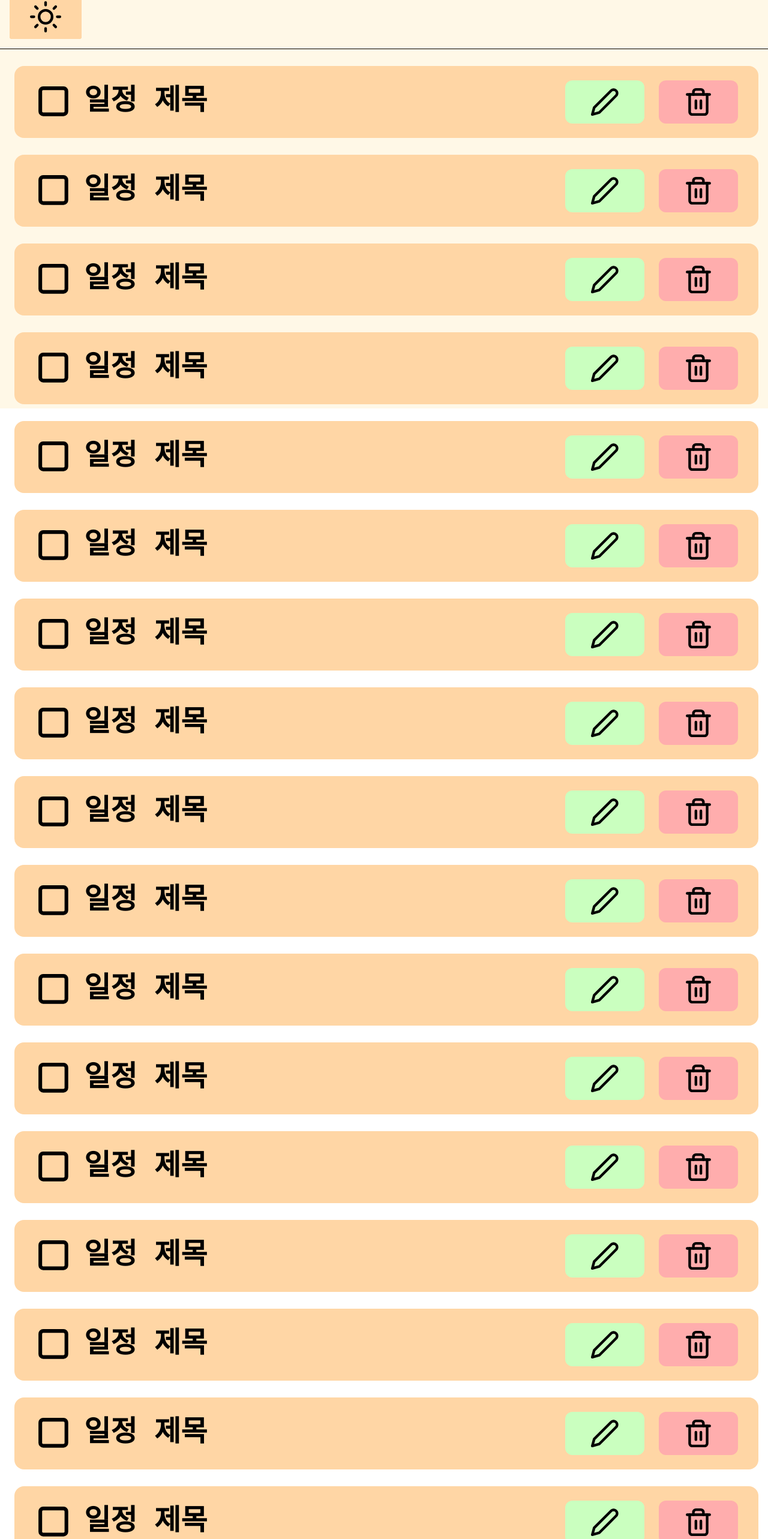
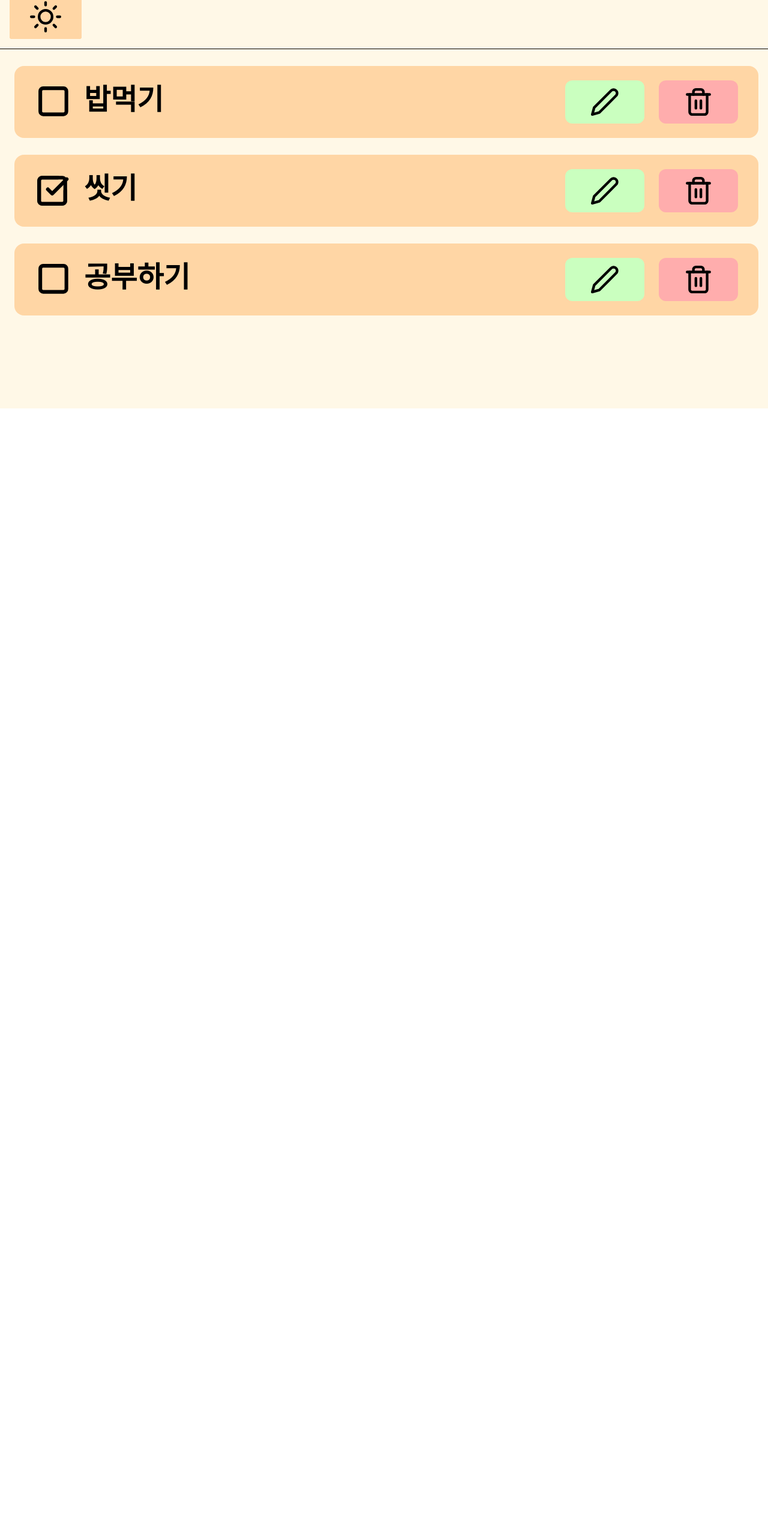
Before and after one commit to hoj0806/todo-list, a React (Vite) app: page / in a window 1280 px wide. Shown: the part 119-2685 px from the top of the page at 60% size. After the commit the page ends 800 px from the top, so only its background shows below. Built offline with nearby package versions, Linux system fonts and the light colour scheme; a web font is replaced by a local one.

Commit message:
refactor : todolist slice 값으로 mapping 되도록 변경

```diff
--- a/src/components/AddButton.jsx
+++ b/src/components/AddButton.jsx
@@ -1,10 +1,9 @@
-import { useDispatch, useSelector } from "react-redux";
 import AddIcon from "../assets/icon/add.svg";
 import { addList } from "../slice/todoSlice";
+import { useDispatch } from "react-redux";
 
 function AddButton() {
   const dispatch = useDispatch();
-  const todoList = useSelector((state) => state.todoSlice);
 
   return (
     <button className='grow h-11 bg-pink' onClick={() => dispatch(addList())}>
--- a/src/components/TodoList.jsx
+++ b/src/components/TodoList.jsx
@@ -1,30 +1,13 @@
 import TodoListItem from "./TodoListItem";
+import { useSelector } from "react-redux";
+function TodoList() {
+  const todoList = useSelector((state) => state.todoSlice);
 
-function TodoList() {
   return (
     <ul className='pl-3 pr-4 py-7 flex flex-col gap-2 grow overflow-auto desktop:border-t-[1px] desktop:pl-6 desktop:gap-7'>
-      <TodoListItem />
-      <TodoListItem />
-      <TodoListItem />
-      <TodoListItem />
-      <TodoListItem />
-      <TodoListItem />
-      <TodoListItem />
-      <TodoListItem />
-      <TodoListItem />
-      <TodoListItem />
-      <TodoListItem />
-      <TodoListItem />
-      <TodoListItem />
-      <TodoListItem />
-      <TodoListItem />
-      <TodoListItem />
-      <TodoListItem />
-      <TodoListItem />
-      <TodoListItem />
-      <TodoListItem />
-      <TodoListItem />
-      <TodoListItem />
+      {todoList.map((todo) => (
+        <TodoListItem todo={todo} />
+      ))}
     </ul>
   );
 }
--- a/src/components/TodoListItem.jsx
+++ b/src/components/TodoListItem.jsx
@@ -1,15 +1,20 @@
 import NotCheckedIcon from "../assets/icon/notChecked.svg";
+import CheckedIcon from "../assets/icon/checked.svg";
+
 import editIcon from "../assets/icon/edit.svg";
 import deleteIcon from "../assets/icon/delete.svg";
-function TodoListItem() {
+function TodoListItem({ todo }) {
+  const { title, checked } = todo;
   return (
     <div>
       <li className='bg-orange h-[58px] rounded-2xl px-3 flex items-center desktop:h-[120px] desktop:px-[34px]'>
-        <img
-          src={NotCheckedIcon}
-          className='mr-3 desktop:h-[58px] desktop:w-[58px] desktop:mr-6'
-        />
-        <p className='font-bold text-xl grow desktop:text-[48px]'>일정 제목</p>
+        <button>
+          <img
+            src={checked ? CheckedIcon : NotCheckedIcon}
+            className='mr-3 desktop:h-[58px] desktop:w-[58px] desktop:mr-6'
+          />
+        </button>
+        <p className='font-bold text-xl grow desktop:text-[48px]'>{title}</p>
         <div className='flex gap-3 desktop:gap-6'>
           <button className='desktop:w-[132px] desktop:h-[72px] desktop:bg-green desktop:rounded-xl'>
             <img
--- a/src/slice/todoSlice.js
+++ b/src/slice/todoSlice.js
@@ -2,8 +2,8 @@ import { createSlice } from "@reduxjs/toolkit";
 
 const initialState = [
   { title: "밥먹기", checked: false, date: "2024/01/01", hashtags: [] },
-  { title: "밥먹기", checked: false, date: "2024/01/01", hashtags: [] },
-  { title: "밥먹기", checked: false, date: "2024/01/01", hashtags: [] },
+  { title: "씻기", checked: true, date: "2024/02/01", hashtags: [] },
+  { title: "공부하기", checked: false, date: "2024/03/01", hashtags: [] },
 ];
 
 const todoSlice = createSlice({
```
